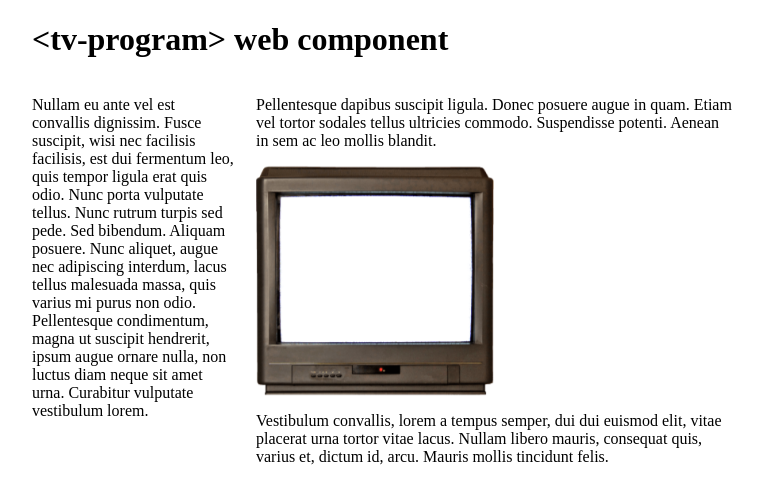
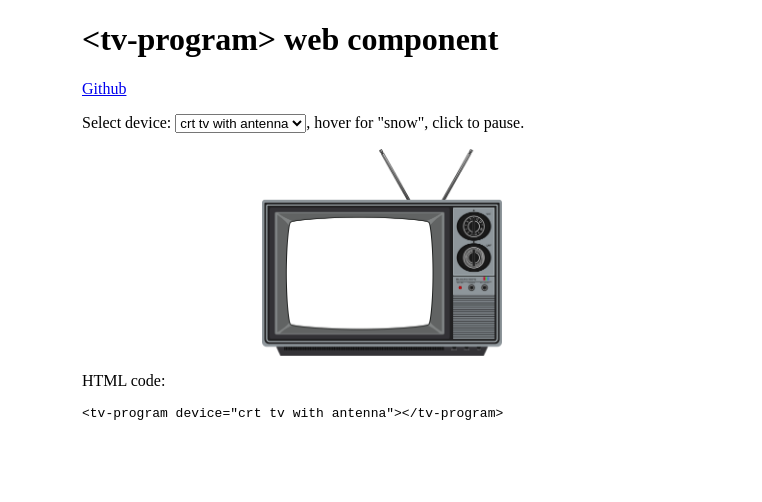
Before and after one commit to gromnitsky/tv-program, a plain HTML site: page index.html in a window 1280 px wide. Shown: the whole page, without its empty margins (258-1020 px from the left). Drawn offline with Linux system fonts and the light colour scheme.

Commit message:
redo examples

```diff
--- a/index.html
+++ b/index.html
@@ -1,83 +1,70 @@
 <!doctype html>
-<html>
+<html lang="en">
   <head>
-    <title>tv-program</title>
+    <title>&lt;tv-program&gt; web component</title>
     <meta charset="utf-8">
     <meta name="viewport" content="width=device-width, initial-scale=1">
     <style>
-      @media (min-width: 701px) {
+      @media (min-width: 601px) {
         body {
-          width: 700px;
+          width: 600px;
           margin: 8px auto;
         }
       }
 
-      body > div {
-        display: flex;
-        flex-direction: row;
-        gap: 20px;
+      pre { white-space: pre-wrap; }
+      form { margin-bottom: 1em; }
+
+      #device {
+        width: 40%;
+        margin: 0 auto;
       }
 
-      #sidebar { width: 30%; }
-      #content { width: 70%; }
-      tv-program { width: 50%; }
+      @media (max-width: 450px) {
+        #device { width: 90%; }
+      }
+    </style>
+  </head>
 
-      @media (max-width: 450px) {
-        #sidebar { display: none; }
-        #content { width: 100%; }
-        tv-program { width: 100%; }
+  <body>
+    <h1>&lt;tv-program&gt; web component</h1>
+
+    <p><a href="https://github.com/gromnitsky/tv-program">Github</a></p>
+
+    <form>
+      Select device: <select></select>, hover for "snow", click to pause.
+    </form>
+
+    <div id="device"></div>
+
+    <p>HTML code:</p>
+
+    <pre id="example"></pre>
+
+    <script type="module">
+      import {devices} from './tv-program/tv-program.js'
+
+      let device = document.querySelector('#device')
+      let select = document.querySelector('select')
+      select.innerHTML = Object.keys(devices).map( dev => {
+          return `<option value="${dev}">${dev}</option>`
+      }).join`\n`
+      select.onchange = evt => inject_device(evt.target.value)
+
+      function inject_device(name) {
+          device.innerHTML = `<tv-program debug="true" device="${name}"></tv-program>`
+          document.querySelector('#example').innerText = `<tv-program device="${name}"></tv-program>`
+          setTimeout(fix_device_height, 100)
       }
 
-    </style>
-  </head>
-  <body>
-
-    <h1>&lt;tv-program&gt; web component</h1>
-
-    <div>
-      <div id="sidebar">
-        <p>
-          Nullam eu ante vel est convallis dignissim.  Fusce suscipit,
-          wisi nec facilisis facilisis, est dui fermentum leo, quis
-          tempor ligula erat quis odio.  Nunc porta vulputate tellus.
-          Nunc rutrum turpis sed pede.  Sed bibendum.  Aliquam
-          posuere.  Nunc aliquet, augue nec adipiscing interdum, lacus
-          tellus malesuada massa, quis varius mi purus non odio.
-          Pellentesque condimentum, magna ut suscipit hendrerit, ipsum
-          augue ornare nulla, non luctus diam neque sit amet urna.
-          Curabitur vulputate vestibulum lorem.
-        </p>
-      </div>
-
-      <div id="content">
-        <p>
-          Pellentesque dapibus suscipit ligula.  Donec posuere augue
-          in quam.  Etiam vel tortor sodales tellus ultricies commodo.
-          Suspendisse potenti.  Aenean in sem ac leo mollis blandit.
-        </p>
-
-        <tv-program debug="true" device="black crt tv"></tv-program>
-
-        <p>
-          Vestibulum convallis, lorem a tempus semper, dui dui euismod
-          elit, vitae placerat urna tortor vitae lacus.  Nullam libero
-          mauris, consequat quis, varius et, dictum id, arcu.  Mauris
-          mollis tincidunt felis.
-        </p>
-      </div>
-    </div>
-
-    <script type="module" src="tv-program/tv-program.js"></script>
-
-    <script>
-      function fix_tv_margin() {
+      function fix_device_height() {
           let tv = document.querySelector('tv-program')
           let h = tv.shadowRoot.querySelector('#frame').clientHeight
-          tv.style.marginBottom = `calc(${h}px + 2em)`
+          device.style.height = `${h}px`
       }
+      addEventListener("resize", fix_device_height)
 
-      addEventListener("load", fix_tv_margin)
-      addEventListener("resize", fix_tv_margin)
+      inject_device("crt tv with antenna")
     </script>
 
   </body>
--- a/tv-program/tv-program.js
+++ b/tv-program/tv-program.js
@@ -1,4 +1,4 @@
-let devices = {
+export let devices = {
     'crt tv with antenna': {
         frame_url: url('frame1.png'),
         snow: { width: 65, x: 13, y: 57 },
```
